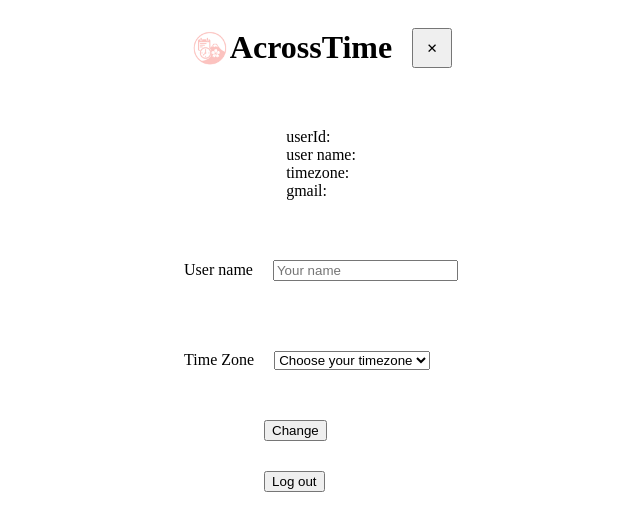
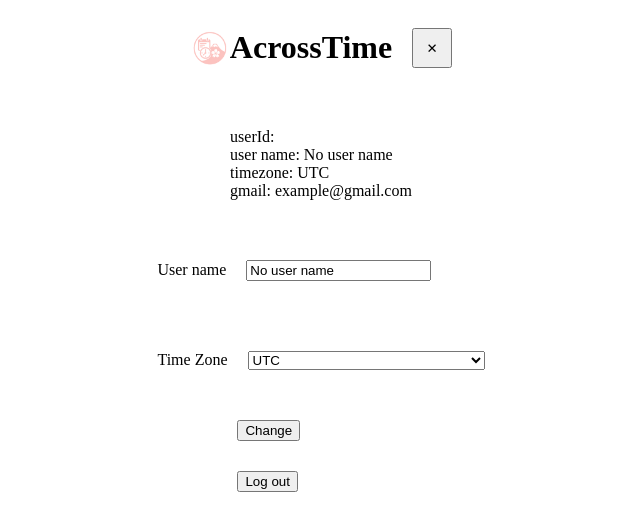
Before and after one commit to aiyoshida/ProjectLab-meeting-app, a React (Create React App) app in the folder my-react-app/: page /setting in a window 1280 px wide. Shown: the top 530 px of the page, without its empty margins (319-959 px from the left). Built offline with nearby package versions, Linux system fonts and the light colour scheme; a web font is replaced by a local one.

Commit message:
update/add all timezone using moment-timezone

```diff
--- a/my-react-app/src/pages/Register.jsx
+++ b/my-react-app/src/pages/Register.jsx
@@ -1,12 +1,14 @@
 import './Register.css';
 import icon from '../images/icon.png';
-import {useState} from 'react';
+import { useState } from 'react';
 import { useNavigate } from 'react-router-dom';
+import moment from "moment-timezone";
 
 
-export default function Register(){
+export default function Register() {
   const [name, setName] = useState('');
   const [timezone, setTimezone] = useState('');
+  const timezones = moment.tz.names(); //list of all timezone with IANA
   const [gmail, setGmail] = useState('');
 
   const navigate = useNavigate();
@@ -57,11 +59,11 @@ const handleLogin = async () => {
 
 
 
-     return(
+  return (
     <div>
       <div className="register-all">
         <div className="register-brand-row">
-                    <img src={icon} alt="icon" className="register-icon"/>
+          <img src={icon} alt="icon" className="register-icon" />
           <h1 className="register-brand-name">AcrossTime</h1>
         </div>
 
@@ -70,25 +72,29 @@ const handleLogin = async () => {
 
         <form onSubmit={handleSubmit}>
           <input
-                      className = "register-input"
+            className="register-input"
             type="text"
-                      placeholder = "User name"
-                      value = {name}
-                      onChange={(e)=>setName(e.target.value)}
+            placeholder="User name"
+            value={name}
+            onChange={(e) => setName(e.target.value)}
           />
+          <br /><br />
+          <label className="register-label">
+            <select className="register-input" value={timezone} onChange={(e) => setTimezone(e.target.value)}>
+              <option>Choose your timezone</option>
+              {timezones.map((tz) => (
+                <option key={tz} value={tz}>
+                  {tz}
+                </option>
+              ))}
+
+            </select>
+          </label>
           <br /><br />
           <input
             className="register-input"
             type="text"
-                      placeholder= "Timezone"
-                      value={timezone}
-                      onChange={(e) => setTimezone(e.target.value)}
-                    />
-                    <br /><br />
-                    <input
-                      className="register-input"
-                      type="text"
-                      placeholder= "  email@domain.com"
+            placeholder="  email@domain.com"
             value={gmail}
             onChange={(e) => setGmail(e.target.value)}
           />
--- a/my-react-app/src/pages/Setting.jsx
+++ b/my-react-app/src/pages/Setting.jsx
@@ -3,16 +3,17 @@ import icon from '../images/icon.png';
 import { useNavigate } from 'react-router-dom';
 import { useState, useEffect } from "react"
 import axios from "axios"
-
+import moment from "moment-timezone";
 
 export default function Setting() {
      const navigate = useNavigate();
      const goToHomePage = () => {
           navigate('/homepage');
      }
-     const [username, setUsername] = useState("")
-     const [timezone, setTimezone] = useState("")
-     const [gmail, setGmail] = useState("");
+     const [username, setUsername] = useState("No user name")
+     const [timezone, setTimezone] = useState("UTC")
+     const timezones = moment.tz.names(); //list of all timezone with IANA
+     const [gmail, setGmail] = useState("example@gmail.com");
      const storedId = localStorage.getItem('userId');
      const userId = storedId ? parseInt(storedId) : null;
 
@@ -101,11 +102,12 @@ export default function Setting() {
                               Time Zone
                               <select className="settings-select" value={timezone} onChange={(e) => setTimezone(e.target.value)}>
                                    <option>Choose your timezone</option>
-                                   <option value="Asia/Tokyo">Asia/Tokyo</option>
-                                   <option value="Europe/Budapest">Europe/Budapest</option>
-                                   <option value="Asia/Amman">Asia/Amman</option>
-                                   <option value="Asia/Baku">Asia/Baku</option>
-                                   <option value="America/Toronto">America/Toronto</option>
+                                   {timezones.map((tz)=>(
+                                        <option key={tz} value={tz}>
+                                             {tz}
+                                   </option>
+                                   ))}
+
                               </select>
                          </label>
 
```
Also changed, not shown: 1 other file (tests, documents, lock files or other folders). Lines whose indentation alone changed are shown as unchanged.
